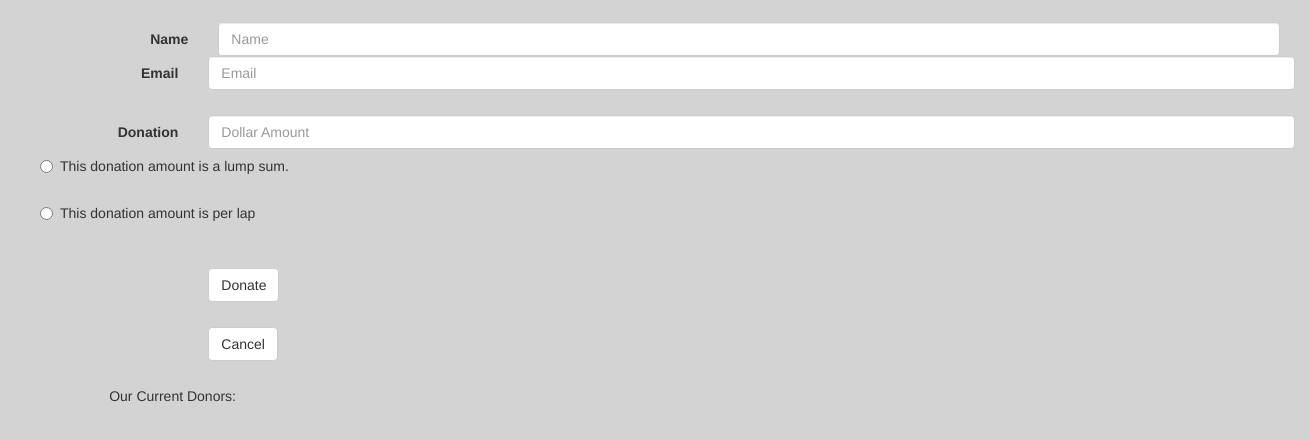
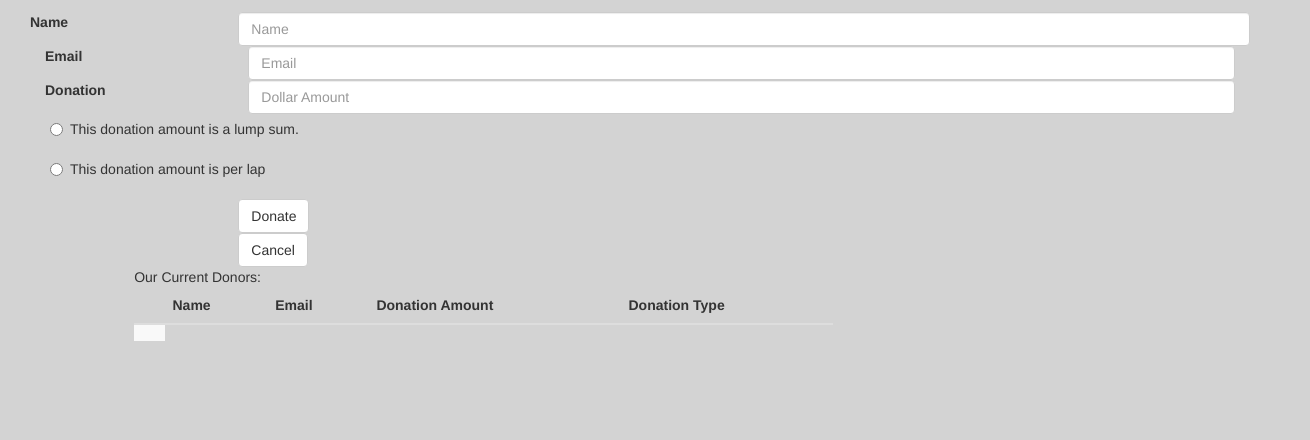
Before and after one commit to Megraohoh/iifeBS, a plain HTML site: page index.html in a window 1280 px wide. Shown: the part 44-484 px from the top of the page, 1310 px wide, since content can reach past the window. Drawn offline with nearby package versions, Linux system fonts and the light colour scheme.

Commit message:
table structured. next step: write to dom

```diff
--- a/index.html
+++ b/index.html
@@ -13,7 +13,7 @@
 	<body>
 
 
-		<form class="form-horizontal">
+		<form>
 
 <!-- *****DONOR INFORMATION***** -->
 
@@ -55,25 +55,48 @@
 
 <!-- *****BUTTONS***** -->
 
-		  <div class="form-group">
+		  <div class="btn-container">
 		    <div class="col-sm-offset-2 col-sm-10">
-		      <button type="submit" class="btn btn-default">Donate</button>
+		      <button type="submit" class="btn btn-default" id="donate">Donate</button>
 		    </div>
-		  </div>
+		  <!-- </div>
 
-		  <div class="form-group">
+		  <div class="form-group"> -->
 		    <div class="col-sm-offset-2 col-sm-10">
-		      <button type="submit" class="btn btn-default">Cancel</button>
+		      <button type="submit" class="btn btn-default" id="cancel">Cancel</button>
 		    </div>
 		  </div>
 
 		</form>
+
 <!-- *****TABLE***** -->
-		<div id="tableList" class="col-xs-12 col-sm-7 col-lg-7 col-lg-offset-1">
-			<div>Our Current Donors:</div>
-			<table class="table table-striped" id="donorTable">
-          	</table>
-        </div>
+
+		<div id="tableContainer">
+			<div id="tableList" class="col-xs-12 col-sm-7 col-lg-7 col-lg-offset-1">
+				<div>Our Current Donors:</div>
+				<table class="table table-striped" id="donorTable">
+					<thead>
+						<tr>
+							<th></th>
+							<th>Name</th>
+							<th>Email</th>
+							<th>Donation Amount</th>
+							<th>Donation Type</th>
+						</tr>
+					</thead>
+
+					<tbody>
+						<tr>
+							<td>
+
+							</td>
+
+						</tr>
+					</tbody>
+   				</table>
+   			</div>
+   		</div>
+
 
 	<script src="https://code.jquery.com/jquery-3.1.1.min.js" integrity="sha256-hVVnYaiADRTO2PzUGmuLJr8BLUSjGIZsDYGmIJLv2b8=" crossorigin="anonymous"></script>
 
--- a/style.css
+++ b/style.css
@@ -16,12 +16,16 @@ body {
 	background-color: lightgray;
 }
 .form-group {
-	margin: 25px;
+	margin: 15px;
 }
 
 .input-group {
-	margin: 50px;
-	padding: 20px;
+	margin: 15px;
+	padding: 5px;
+}
+
+.btn-container {
+	display: inline;
 }
 
 
```
Also changed, not shown: javascript/addnewdonor.js (+8 -8 lines), javascript/domhandler.js (+28 -2 lines).
